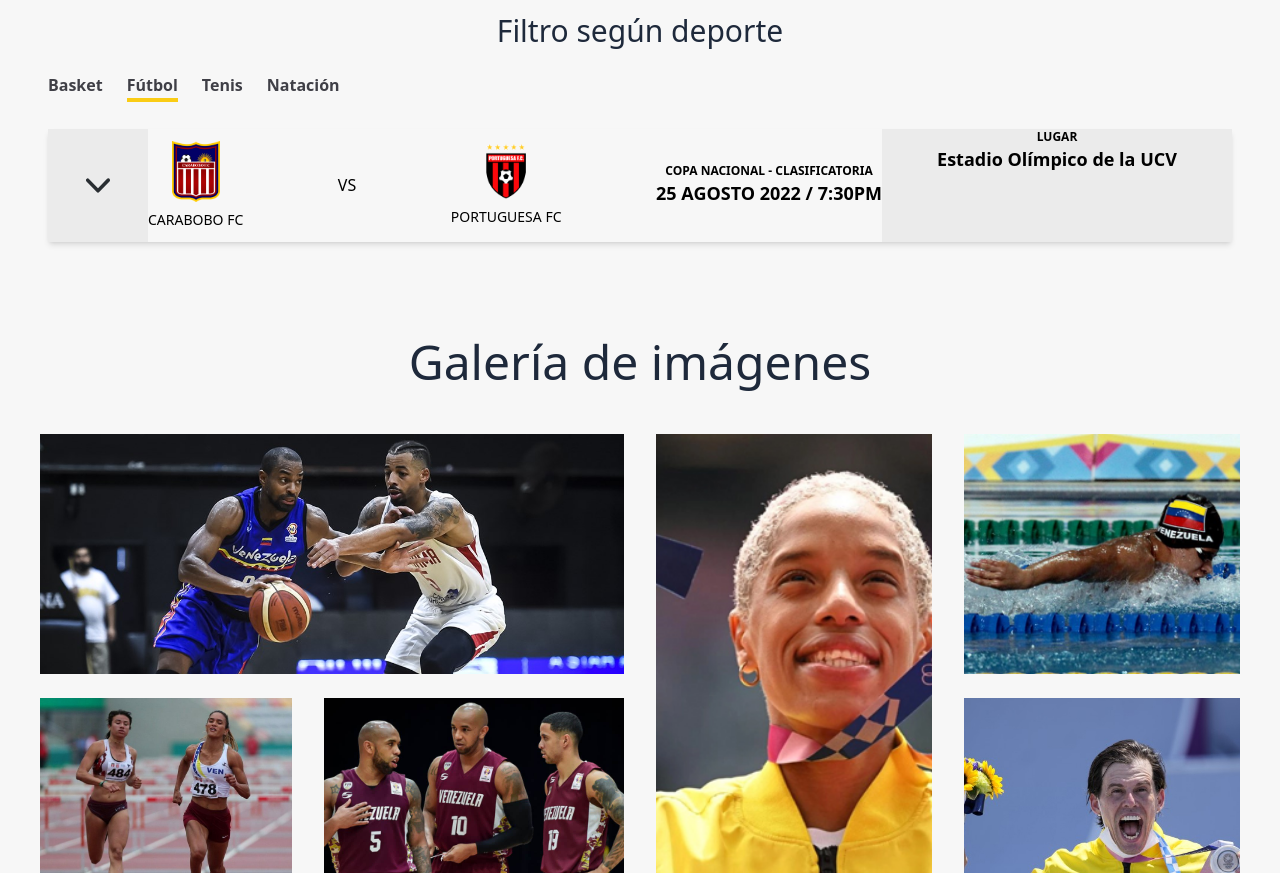
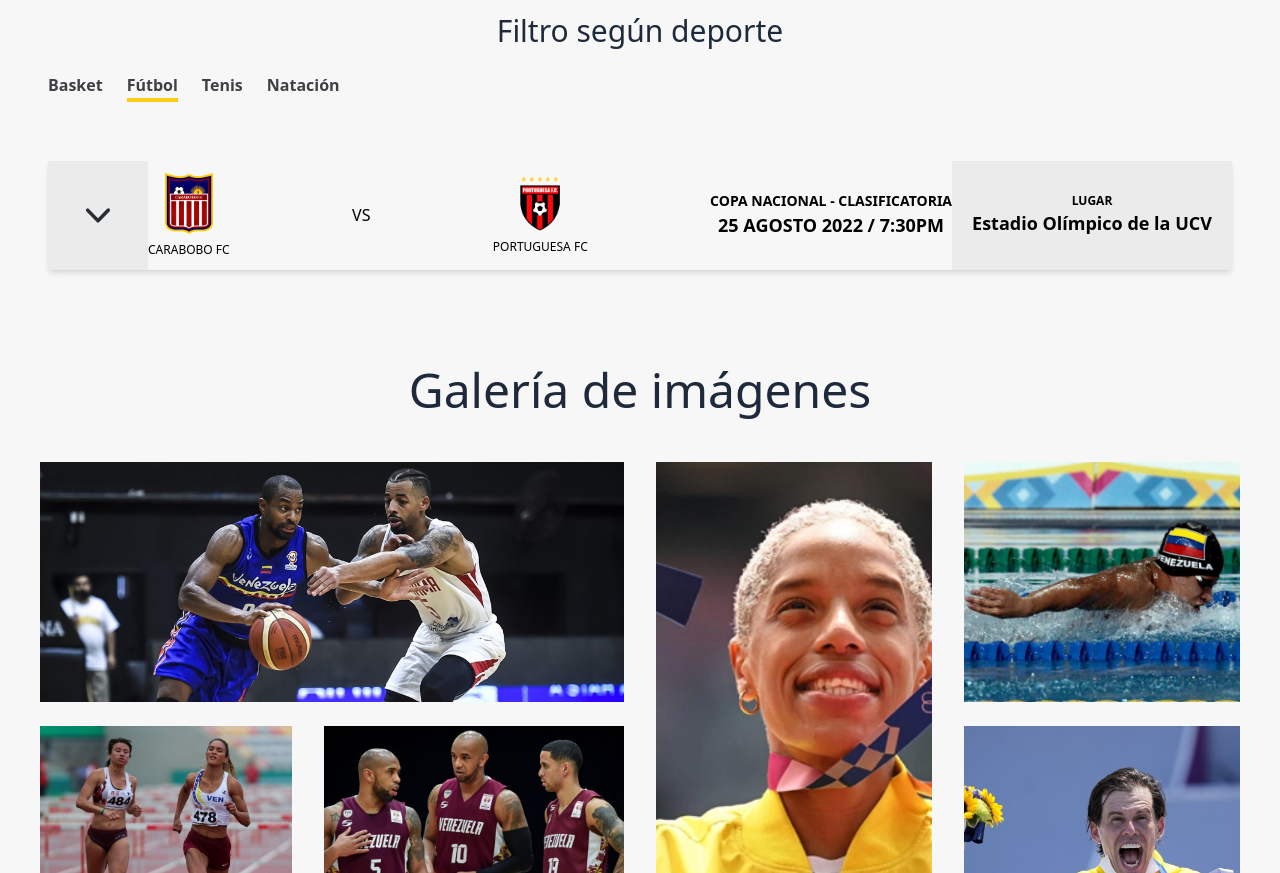
Before and after one commit to Fluxel-Code/landing-deportes, a website: page index.html in a window 1280 px wide. Shown: the part 1709-2582 px from the top of the page. Drawn offline with Linux system fonts and the light colour scheme.

Commit message:
se actualizo la parte del calendario

```diff
--- a/index.html
+++ b/index.html
@@ -433,7 +433,7 @@
                 <h2 class="capitalize text-5xl text-slate-800 mb-4">calendario 2022/23</h2>
                 <h6 class="text-3xl text-slate-800 mb-6">Filtro según deporte</h6>
 
-                <ul class="list-none flex justify-between lg:justify-start gap-6 mb-8">
+                <ul class="list-none flex justify-between lg:justify-start gap-6 mb-16">
                     <li class="font-semibold text-zinc-700">Basket</li>
                     <li
                         class="font-semibold text-zinc-700 relative before:absolute before:border-b-4 before:border-yellow-400 before:w-full  before:h-3  before:bottom-[-5px] before:right-0">
@@ -442,9 +442,9 @@
                     <li class="font-semibold text-zinc-700">Natación</li>
                 </ul>
 
-                <div class="shadow-md grid lg:grid-cols-[100px_1fr_350px]">
+                <div class="shadow-md grid lg:grid-cols-[100px_1fr_280px]">
 
-                    <div class="bg-[#ebebeb] hidden md:block">
+                    <div class="bg-[#ebebeb]">
                         <div class="flex justify-center items-center h-full">
                             <div class="">
                                 <img src="./assets/icon down.svg" alt="flecha hacia bajo" class="">
@@ -452,14 +452,14 @@
                         </div>
                     </div>
 
-                    <div class=" flex flex-col lg:flex-row items-center py-3 justify-between">
+                    <div class=" flex- flex-col- hidden lg:flex lg:flex-row items-center py-3 justify-between">
                         <div class="">
                             <div class="w-12 mb-2">
                                 <img src="./assets/carabobo-fc-1.png"
                                     alt="escudo del equipo de futbol del estado carabobo" class="w-full">
                             </div>
 
-                            <p class="text-black text-sm uppercase">carabobo fc</p>
+                            <p class="text-black text-xs uppercase">carabobo fc</p>
                         </div>
 
                         <p class="text-black">VS</p>
@@ -470,16 +470,16 @@
                                     class="w-full">
                             </div>
 
-                            <p class="text-black text-sm uppercase">portuguesa fc</p>
+                            <p class="text-black text-xs uppercase">portuguesa fc</p>
                         </div>
 
                         <div class="">
-                            <p class="uppercase text-xs font-semibold">copa nacional - clasificatoria</p>
+                            <p class="uppercase text-sm font-semibold">copa nacional - clasificatoria</p>
                             <p class="uppercase text-lg font-semibold">25 agosto 2022 / 7:30pm</p>
                         </div>
                     </div>
 
-                    <div class="bg-[#ebebeb] flex flex-col items-center">
+                    <div class="bg-[#ebebeb] hidden lg:flex lg:flex-col lg:items-center lg:justify-center">
                         <p class="uppercase text-xs font-semibold">lugar</p>
                         <p class="text-lg font-semibold">Estadio Olímpico de la UCV</p>
                     </div>
```
Also changed, not shown: public/output.css.
